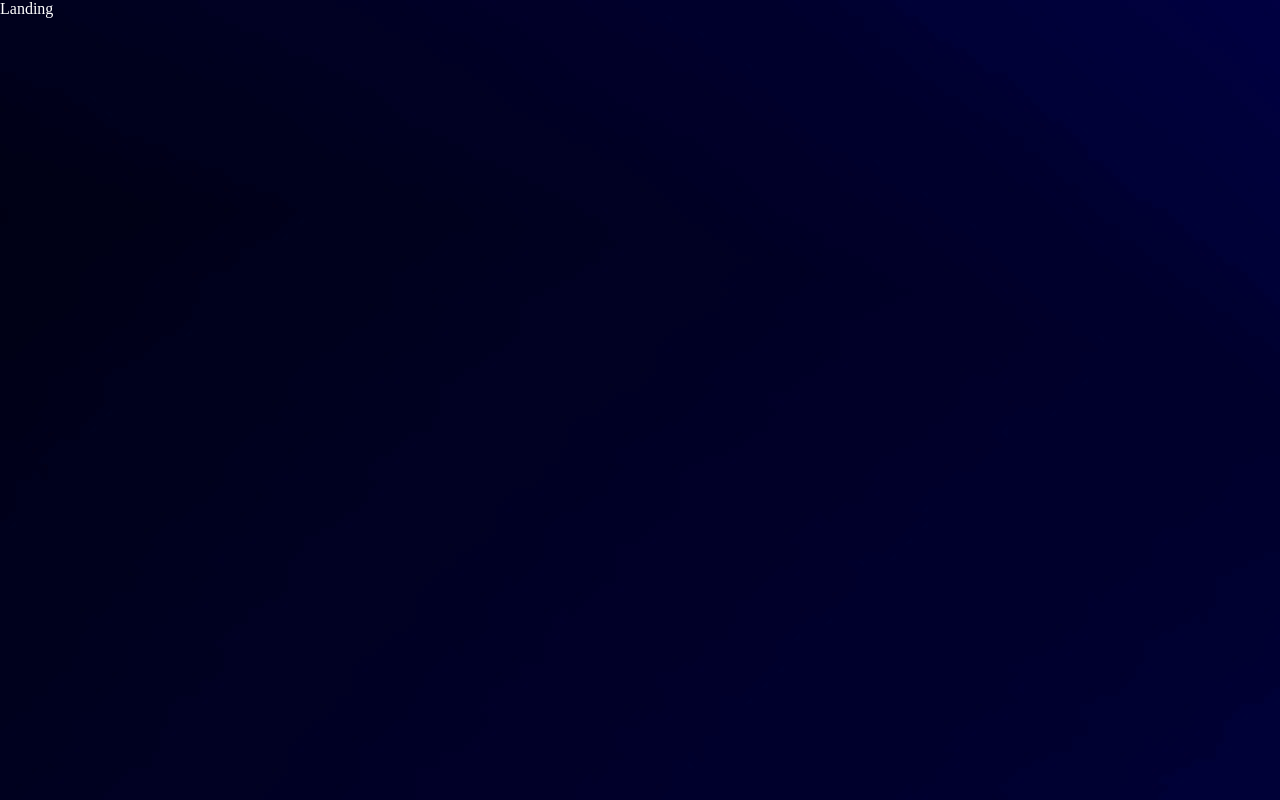
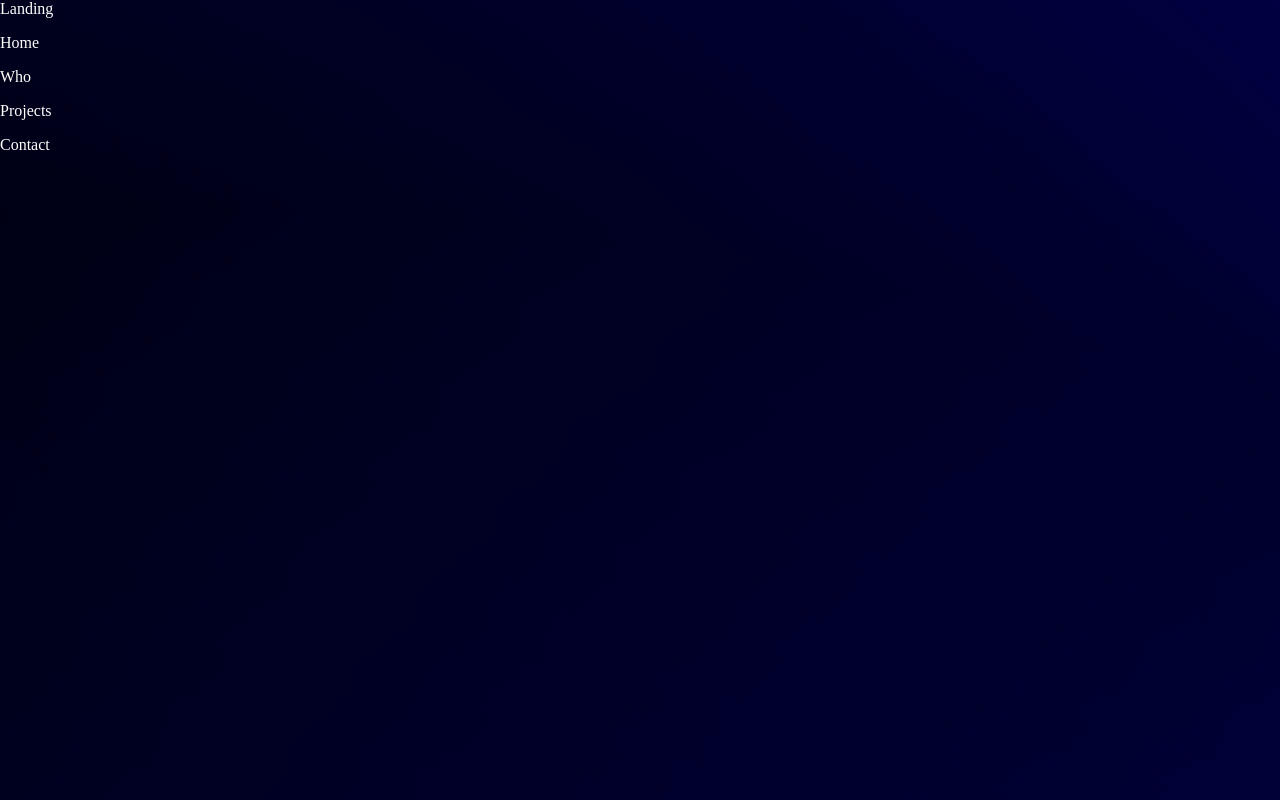
Before and after one commit to Atif-BE/Portfolio_Atif, a React (Vite) app in the folder portfolio/: page / in a window 1280 px wide. Built offline with nearby package versions, Linux system fonts and the light colour scheme.

Commit message:
Added logo to project and navbar

```diff
--- a/portfolio/src/components/Landing.tsx
+++ b/portfolio/src/components/Landing.tsx
@@ -1,9 +1,11 @@
 import { Container } from "../styles/landingPageStyle";
+import NavBar from "./NavBar";
 
 const Landing = () => {
     return (
         <Container>
             <p>Landing</p>
+            <NavBar />
         </Container>
     )
 }
--- /dev/null
+++ b/portfolio/src/components/NavBar.tsx
@@ -0,0 +1,15 @@
+import { Nav } from "../styles/navbarStyles";
+
+
+const NavBar = () => {
+    const menuItems = ["Home", "Who", "Projects", "Contact"];
+
+
+    return(
+        <Nav>
+            {menuItems.map(e => <p>{e}</p>)}
+        </Nav>
+    )
+}
+
+export default NavBar;
--- /dev/null
+++ b/portfolio/src/styles/navbarStyles.ts
@@ -0,0 +1,5 @@
+import styled from "styled-components";
+
+export const Nav = styled.nav`
+
+`
```
Also changed, not shown: portfolio/public/logo_transparent.png (added).
